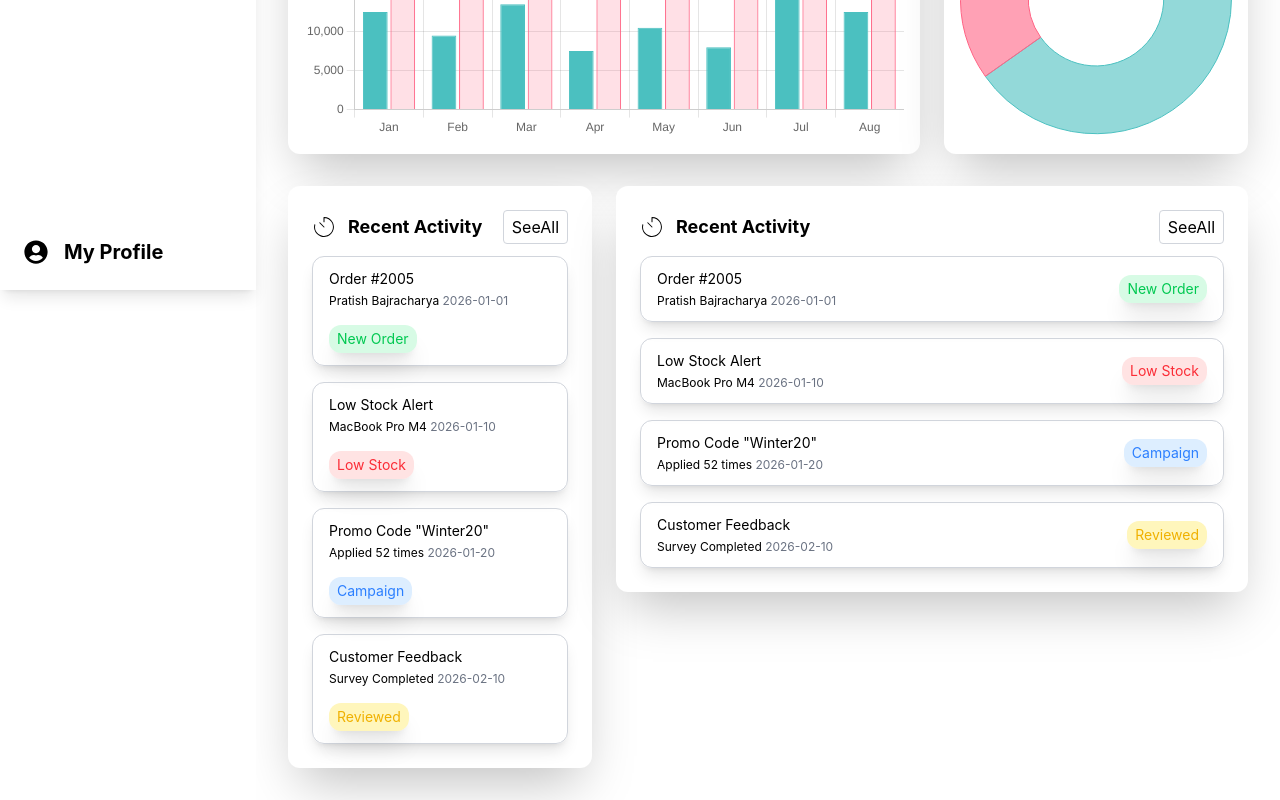
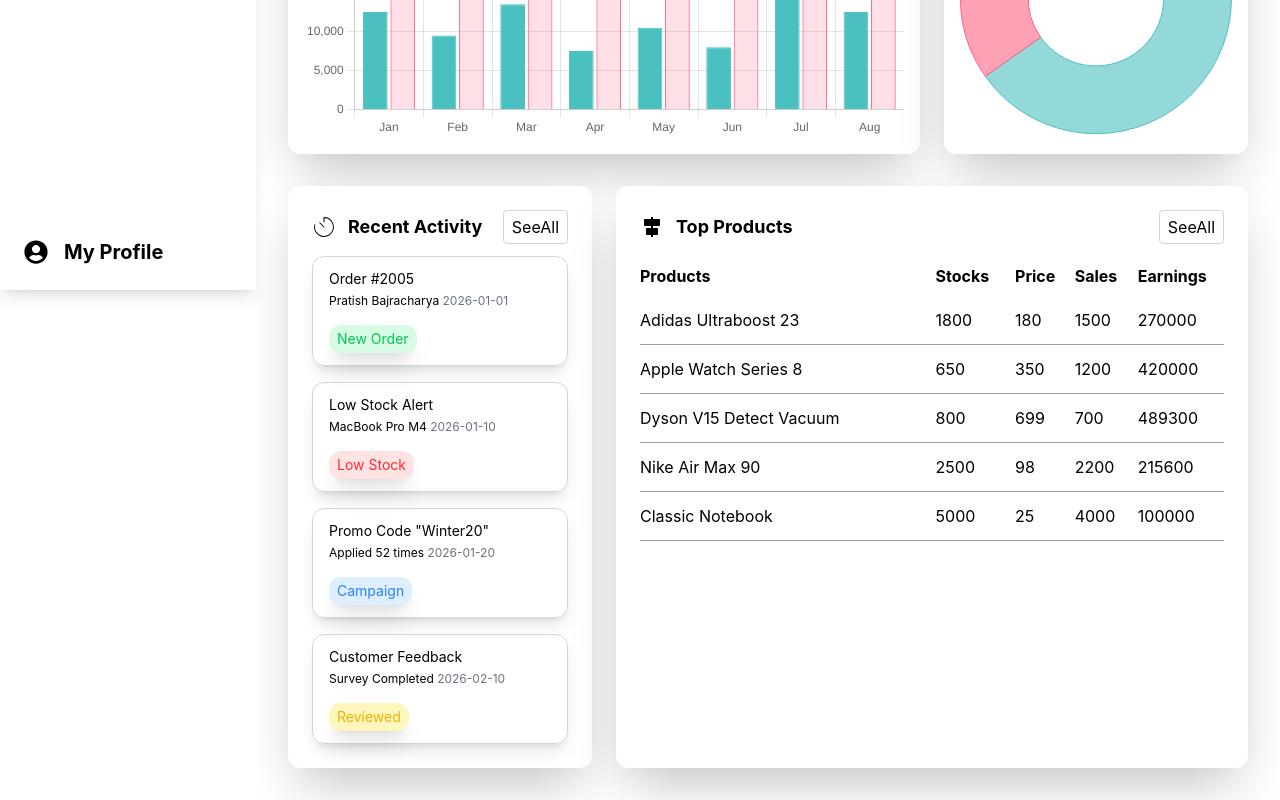
Before and after one commit to PratishBuzzra/Admin-Dashboard, a React (Vite) app: page /dashboard in a window 1280 px wide. Shown: the part 510-1310 px from the top of the page. Built offline with nearby package versions, Linux system fonts and the light colour scheme.

Commit message:
added top product

```diff
--- /dev/null
+++ b/src/components/Dashboard/TopProductTable.tsx
@@ -0,0 +1,43 @@
+import { RiAlignItemHorizontalCenterFill } from "react-icons/ri";
+import dashboarddata from "../../data/dasboarddata.json"
+const TopProductTable = () => {
+      const {topProducts} = dashboarddata
+  return (
+    <div className="bg-white shadow-2xl p-6 rounded-xl flex flex-col gap-3 h-full">
+       <div className="flex items-center justify-between flex-wrap gap-4  ">
+              <h3 className="flex items-center gap-3 text-lg font-bold"><span><RiAlignItemHorizontalCenterFill size={24}/></span>Top Products</h3>
+              <button className="border border-gray-300 px-2 py-1 rounded ">SeeAll</button>
+        </div>
+
+        <div className="flex flex-col gap-4 overflow-x-auto flex-1">
+            <table className="w-full min-w-150">
+                <thead>
+                    <tr>
+                        <th className="text-start py-2">Products</th>
+                        <th className="text-start">Stocks</th>
+                        <th className="text-start">Price</th>
+                        <th className="text-start">Sales</th>
+                        <th className="text-start">Earnings</th>
+                    </tr>
+                    </thead>
+                <tbody>
+                    {
+                        topProducts.map((item)=>(
+                            <tr className="border-b border-gray-400 hover:bg-gray-100 transition">
+                                <td className="py-3">{item.name}</td>
+                                <td>{item.stock}</td>
+                                <td>{item.price}</td>
+                                <td>{item.sales}</td>
+                                <td>{item.earnings}</td>
+                            </tr>
+                        ))
+                    }
+                </tbody>
+            </table>
+        </div>
+
+    </div>
+  )
+}
+
+export default TopProductTable
--- a/src/data/dasboarddata.json
+++ b/src/data/dasboarddata.json
@@ -102,6 +102,48 @@
         "date": "2026-02-10",
         "status": "Reviewed"
     }
+],
+"topProducts": [
+    {
+        "id": 1,
+        "name": "Adidas Ultraboost 23",
+        "stock": 1800,
+        "price": 180,
+        "sales": 1500,
+        "earnings": 270000
+    },
+    {
+        "id": 2,
+        "name": "Apple Watch Series 8",
+        "stock": 650,
+        "price": 350,
+        "sales": 1200,
+        "earnings": 420000
+    },
+    {
+        "id": 3,
+        "name": "Dyson V15 Detect Vacuum",
+        "stock": 800,
+        "price": 699,
+        "sales": 700,
+        "earnings": 489300
+    },
+    {
+        "id": 4,
+        "name": "Nike Air Max 90",
+        "stock": 2500,
+        "price": 98,
+        "sales": 2200,
+        "earnings": 215600
+    },
+    {
+        "id": 5,
+        "name": "Classic Notebook",
+        "stock": 5000,
+        "price": 25,
+        "sales": 4000,
+        "earnings": 100000
+    }
 ]
 
 }
--- a/src/pages/Dashboard.tsx
+++ b/src/pages/Dashboard.tsx
@@ -7,6 +7,7 @@
 import SalesRevenueChart from "../components/Dashboard/SalesRevenueChart";
 import CategoriesChart from "../components/Dashboard/CategoriesChart";
 import RecentActivities from "../components/Dashboard/RecentActivities";
+import TopProductTable from "../components/Dashboard/TopProductTable";
 const Dashboard = () => {
   const {summary} = dashboarddata
     const previousSummary = {
@@ -40,8 +41,8 @@
         <div>
           <RecentActivities />
         </div>
-        <div className="lg:col-span-2">
-          <RecentActivities />
+        <div className="lg:col-span-2 ">
+          <TopProductTable />
         </div>
       </div>
     </div>
```
